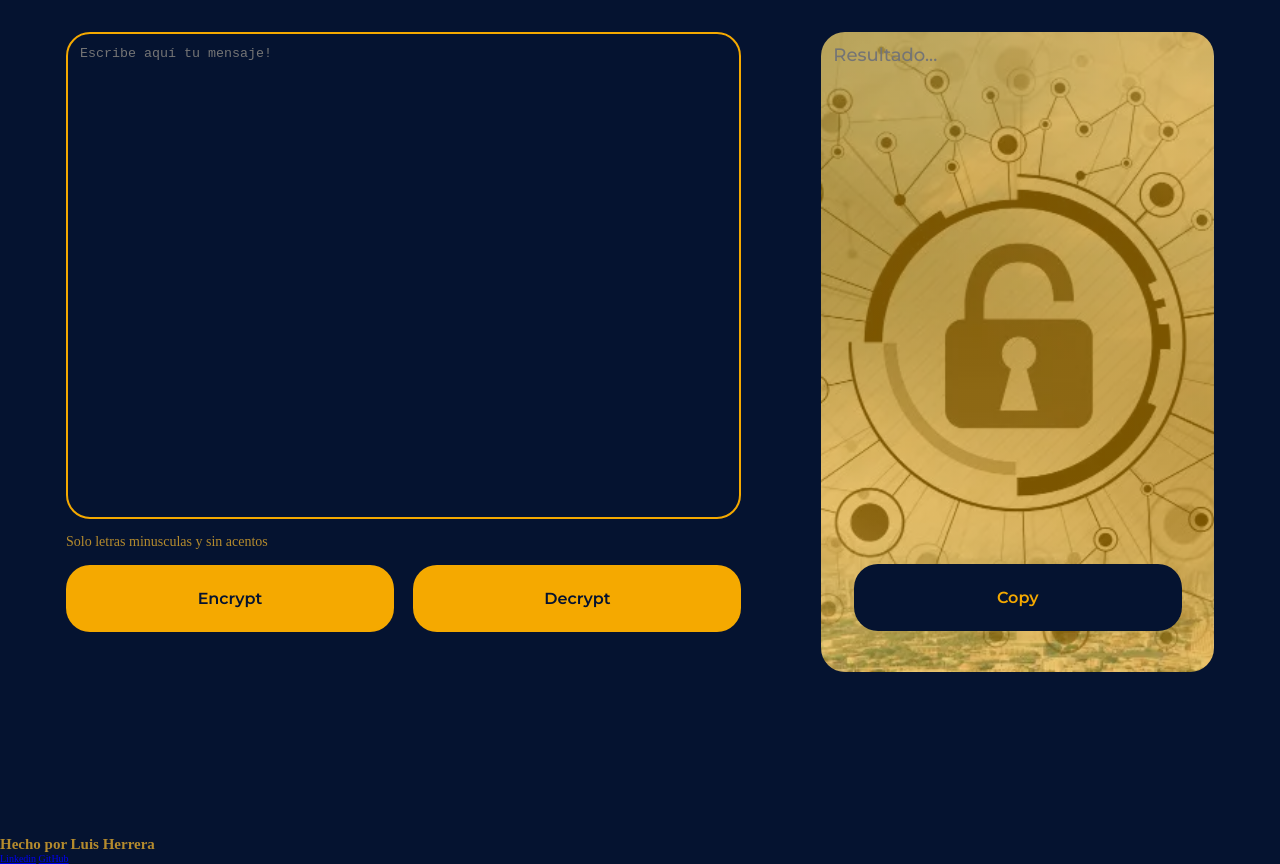
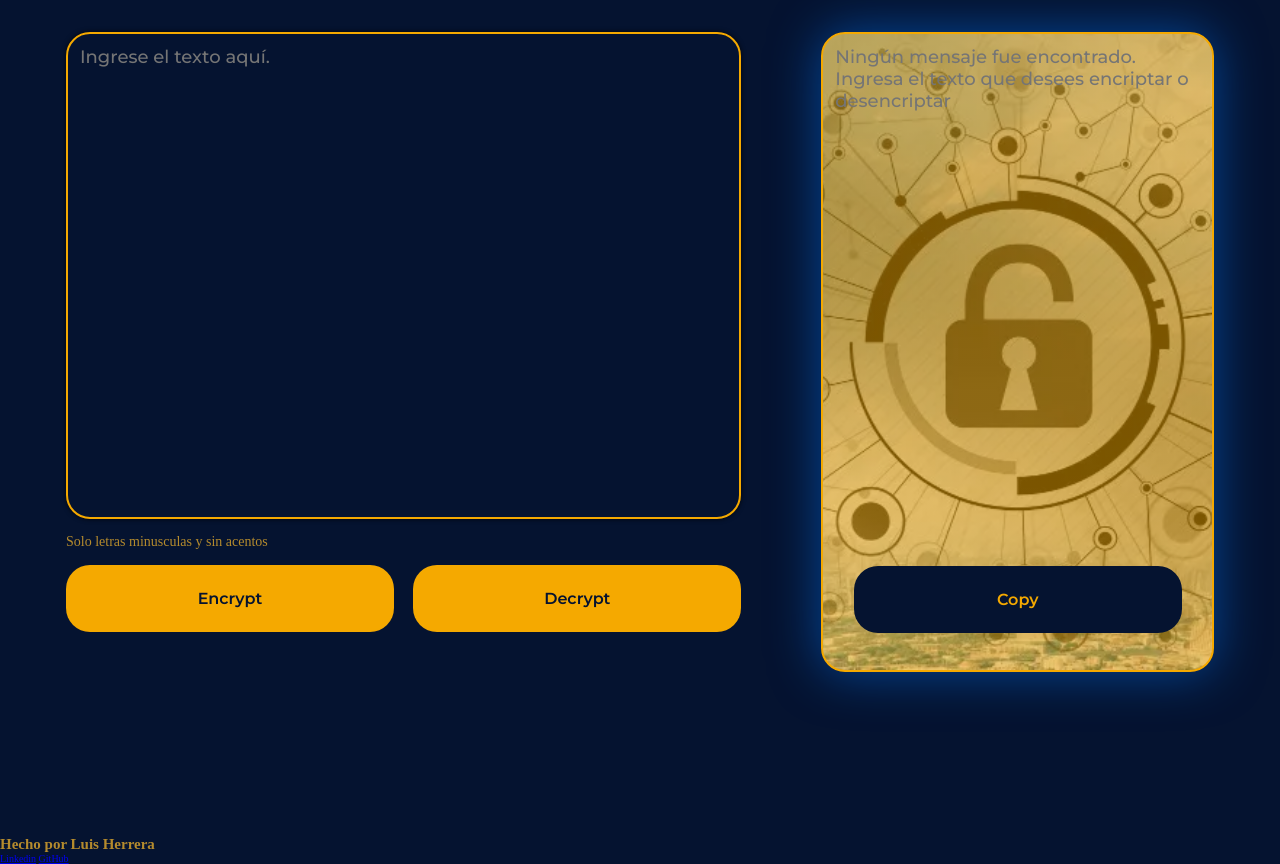
Before and after one commit to LuHer18/encrypt-alura, a plain HTML site: page index.html in a window 1280 px wide. Shown: the part 68-932 px from the top of the page. Drawn offline with Linux system fonts and the light colour scheme.

Commit message:
Se realizan ajustes al text-area  text-input

```diff
--- a/index.html
+++ b/index.html
@@ -20,17 +20,17 @@
     </header>
     <main class="container-contenido">
         <section class="container-contenido-input">
-            <textarea class="contenido-input-text" name="zona1" id="text-input"
-                placeholder="Escribe aquí tu mensaje!"></textarea>
+            <textarea class="contenido-input-text" name="text-input" id="text-input"
+                placeholder="Ingrese el texto aquí."></textarea>
             <p class="container-input-advertencia">Solo letras minusculas y sin acentos</p>
             <div class="contenido-input-buttons">
                 <button class="contenido-input-button">Encrypt</button>
                 <button class="contenido-input-button">Decrypt</button>
             </div>
         </section>
-        <section class="container-contenido-output">
-            <textarea name="zona2" class="contenido-output-text" id="text-output" placeholder="Resultado..."></textarea>
-            <button class="contenido-output-button">Copy</button>
+        <section class="container-contenido-output content">
+            <textarea name="text-output" class="contenido-output-text" id="text-output" placeholder="Ningún mensaje fue encontrado. Ingresa el texto que desees encriptar o desencriptar"></textarea>
+            <button class="contenido-output-button is-active">Copy</button>
     </main>
     <footer class="footer">
         <h2 class="footer-title">Hecho por Luis Herrera</h2>
--- a/src/styles.css
+++ b/src/styles.css
@@ -78,13 +78,23 @@ body {
 }
 
 .contenido-input-text {
+    color: var(--text-color);
+    font-family: var(--secondary-font);
+    font-size: 1.8rem;
+    font-weight: 500;
     width: 100%;
     resize: none;
     padding: 1.2rem;
     height: 49.2rem;
     background-color: var(--primary-color);
+    box-shadow: 0rem 0rem 0.5rem rgba(0, 0, 0, 0.8);
     border: var(--secundary-color) 0.2rem solid;
     border-radius: 2.4rem;
+}
+
+.contenido-input-text:focus {
+    outline: var(--secundary-color) 0.2rem solid;
+    box-shadow: 0rem 0rem 5rem rgba(0, 123, 255, 0.5);
 }
 
 .container-input-advertencia{
@@ -113,7 +123,7 @@ body {
 .contenido-input-button:hover {
     background-color: var(--aux-color);
     cursor: pointer;
-    scale: 1.1;
+    transform: scale(1.1);
 }
 
 .container-contenido-output {
@@ -123,11 +133,19 @@ body {
     background: linear-gradient(rgba(245, 169, 0, 0.5), rgba(245, 169, 0, 0.5)), url('./assets/background-encrypt.webp');
     background-size: cover;
     background-position: center;
+    box-shadow: 0rem 0rem 0.5rem rgba(0, 0, 0, 0.8);
     gap: 4rem;
     width: 40rem;
     height: 64rem;
     border-radius: 2.4rem;
+
 }
+
+.content {
+    border: var(--secundary-color) 0.2rem solid;
+    box-shadow: 0rem 0rem 5rem rgba(0, 123, 255, 0.5);
+}
+
 
 .contenido-output-text {
     width: 100%;
@@ -144,7 +162,10 @@ body {
     outline: none;
 }
 
+
+
 .contenido-output-button {
+    display: none;
 
     background-color: var(--primary-color);
     width: 32.8rem;
@@ -156,10 +177,14 @@ body {
     color: var(--secundary-color);
 }
 
+.is-active {
+    display: block;
+}
+
 .contenido-output-button:hover {
     background-color: var(--complement-color);
     cursor: pointer;
-    scale: 1.1;
+    transform: scale(1.1);
 }
 
 
```
